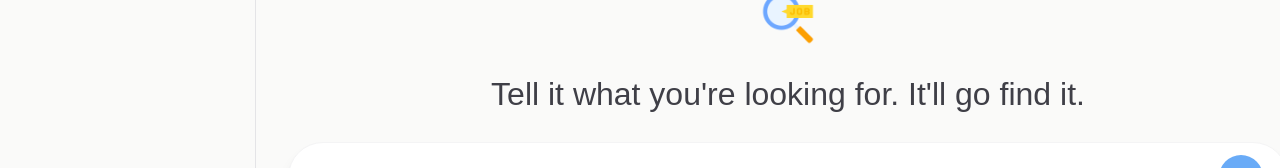
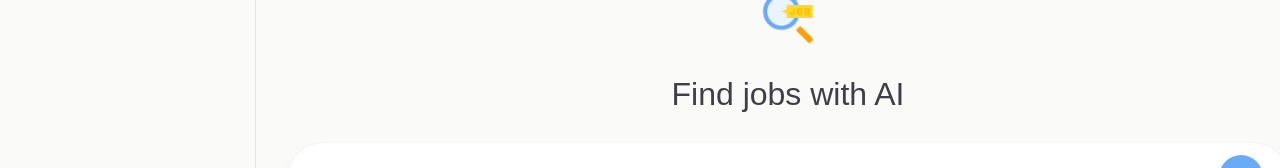
Before and after one commit to Mubarak11234/SearchYouAJob, a Next.js app: page / in a window 1280 px wide. Shown: the part 299-467 px from the top of the page. Built offline with nearby package versions, Linux system fonts and the light colour scheme; no server answers; a web font is replaced by a local one.

Commit message:
Improve SEO metatags and structured tags

```diff
--- a/components/Sidebar.tsx
+++ b/components/Sidebar.tsx
@@ -28,7 +28,7 @@ export default function Sidebar({
     <>
       <div className="mb-6 flex items-center gap-2 ">
         <Image src="/searchYouAJobIcon.png" alt="SearchYouAJob" width={32} height={32} />
-        <span className="font-semibold text-zinc-800">SearchYouAJob</span>
+        <h1 className="font-semibold text-zinc-800">SearchYouAJob</h1>
       </div>
 
       <button
--- a/components/StartScreen.tsx
+++ b/components/StartScreen.tsx
@@ -11,12 +11,12 @@ export default function StartScreen({ message, setMessage, onSend, loading }: Pr
   return (
     <div className="flex flex-1 w-full flex-col items-center justify-center gap-6 px-4">
       <Image src="/searchYouAJobIcon.png" alt="Search Your Job" width={56} height={56} />
-      <p
+      <h1
         className="font-medium text-zinc-700 text-center"
         style={{ fontSize: "clamp(20px, 4vw, 32px)" }}
       >
-        Tell it what you're looking for. It'll go find it.
-      </p>
+        Find jobs with AI
+      </h1>
 
       <div
         className="flex items-center gap-3 rounded-full bg-white shadow-lg shadow-black/10 border border-zinc-100"
```
